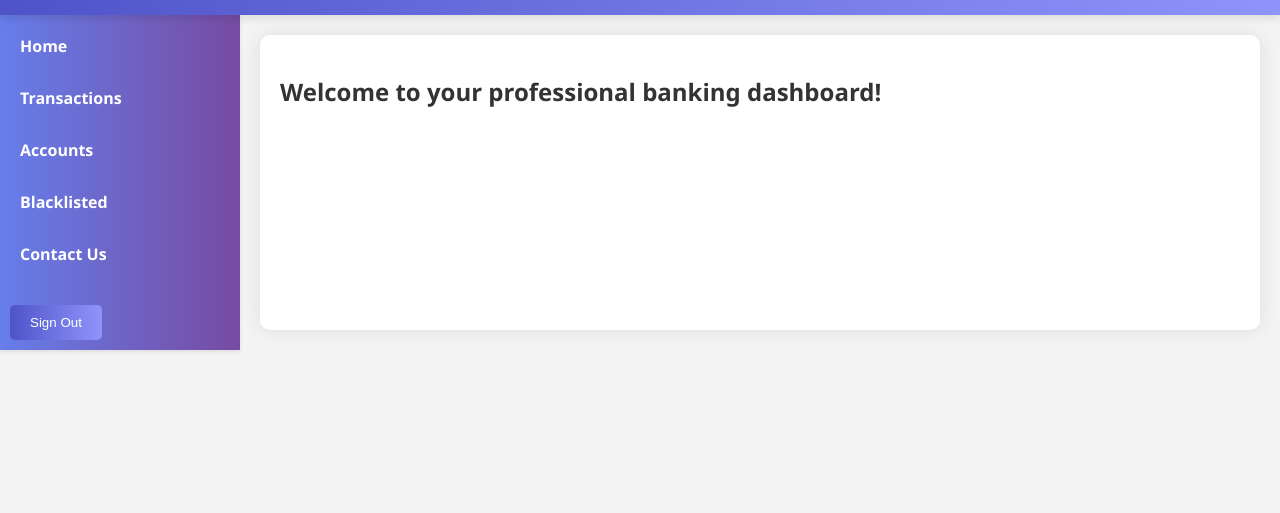
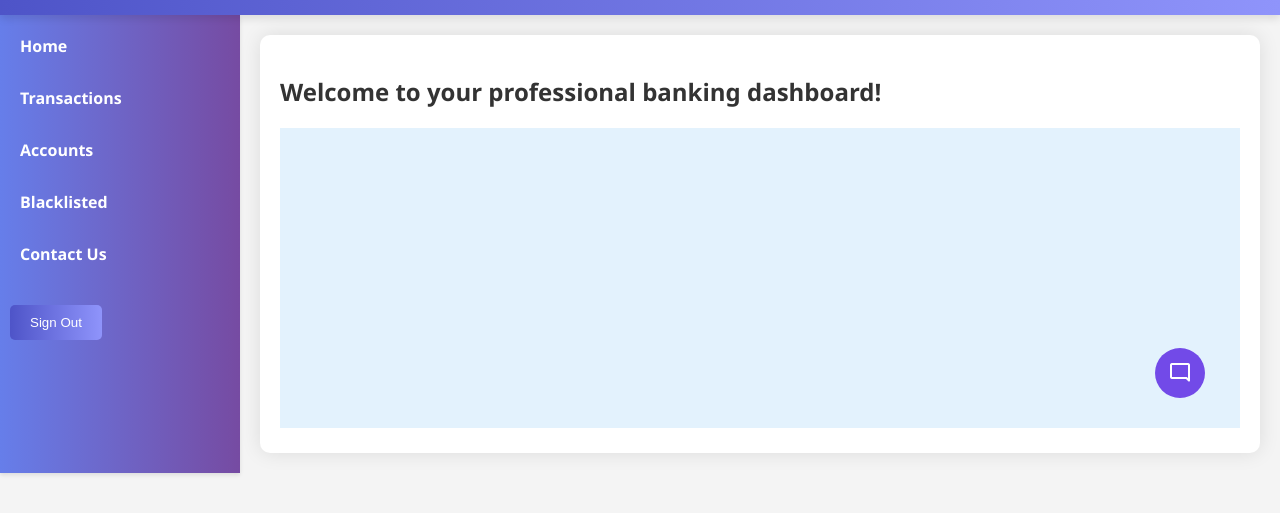
Before and after one commit to DBMS-MEC/banking-dbms-project, a website: page welcome.html in a window 1280 px wide. Shown: the part 101-614 px from the top of the page. Drawn offline with nearby package versions, Linux system fonts and the light colour scheme.

Commit message:
Update welcome.html

```diff
--- a/welcome.html
+++ b/welcome.html
@@ -111,6 +111,7 @@
 
         <div class="dashboard-content">
             <h2>Welcome to your professional banking dashboard!</h2>
+            <iframe src="index.html" width="100%" height="300px" frameborder="0"></iframe>
             <!-- Additional dashboard content goes here -->
         </div>
     </div>
```
